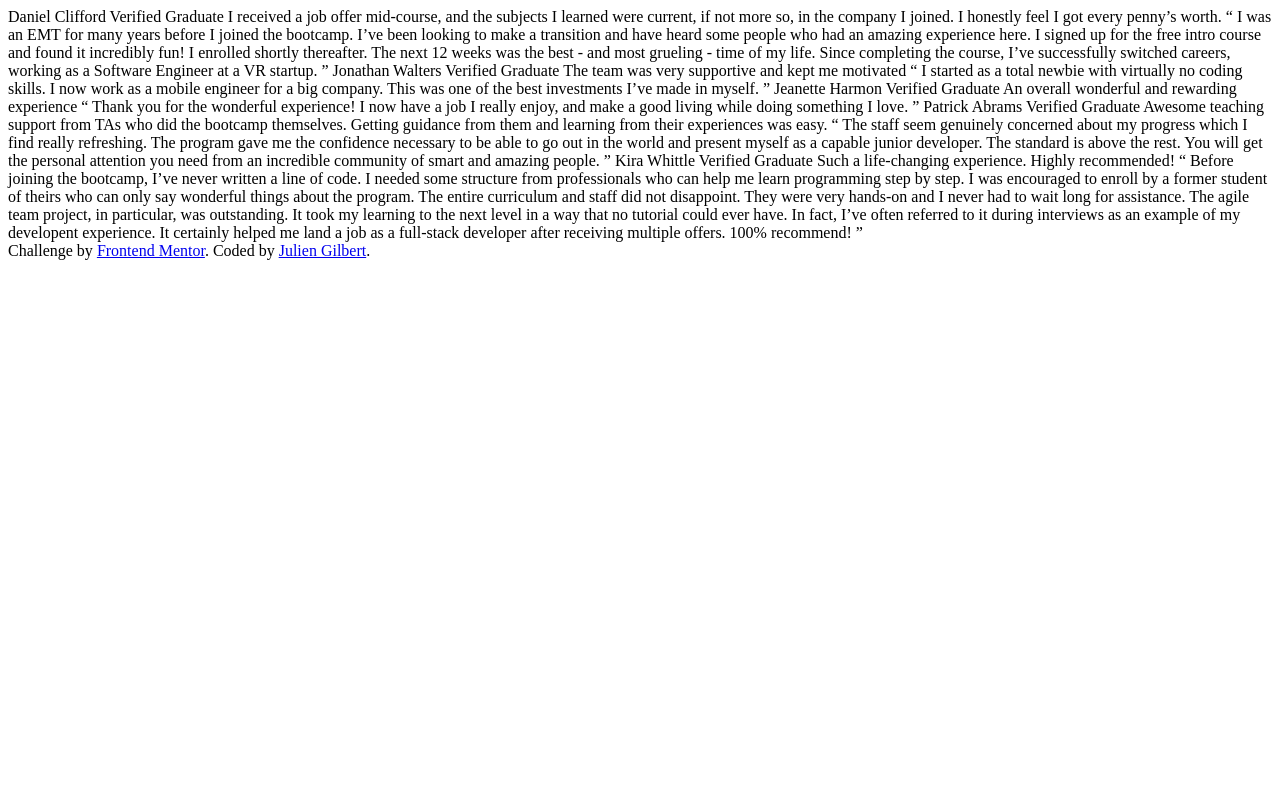
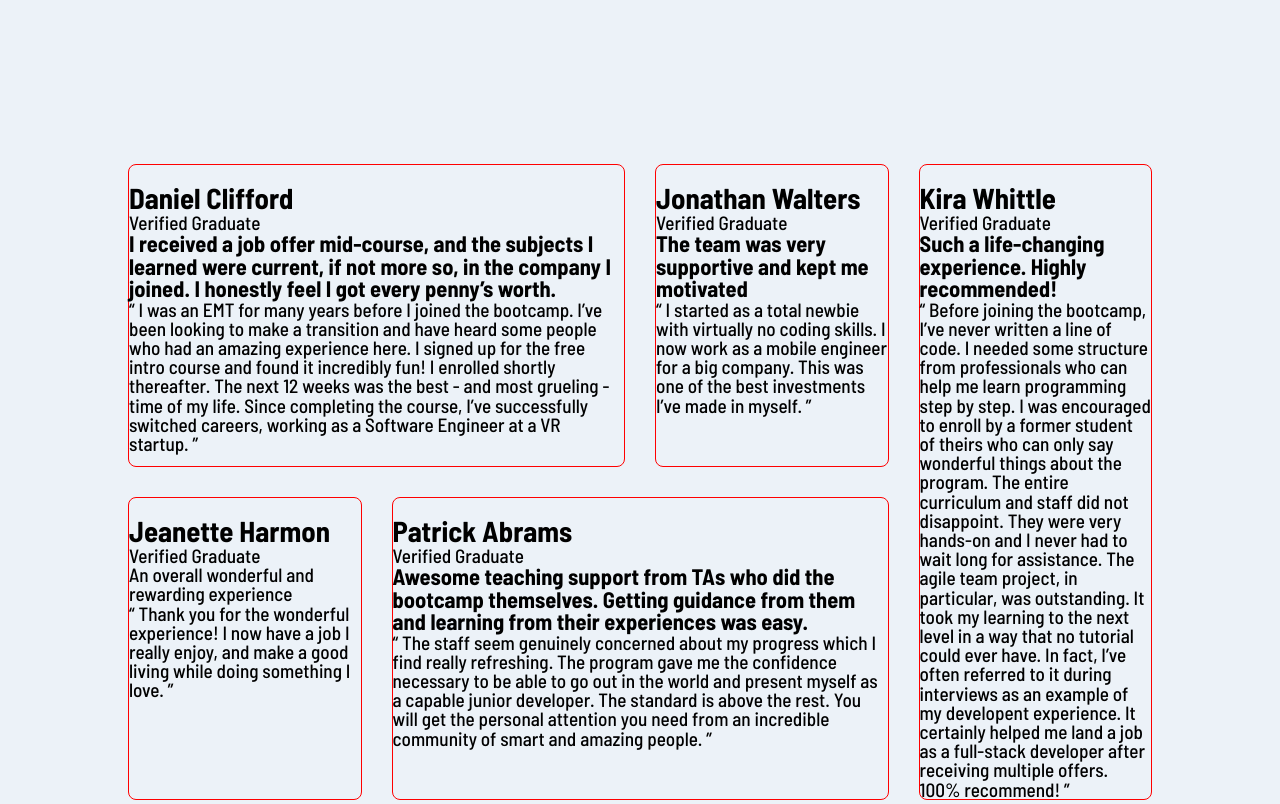
Before and after one commit to juliengDev/Testimonials-grid-section, a website: page index.html in a window 1280 px wide. Shown: the top 804 px of the page. Drawn offline with Linux system fonts and the light colour scheme.

Commit message:
HTML done

```diff
--- a/index.html
+++ b/index.html
@@ -10,61 +10,84 @@
 </head>
 
 <body>
-  <header></header>
-  <main>Daniel Clifford
-    Verified Graduate
-
-    I received a job offer mid-course, and the subjects I learned were current, if not more so,
-    in the company I joined. I honestly feel I got every penny’s worth.
-
-    “ I was an EMT for many years before I joined the bootcamp. I’ve been looking to make a
+  <main class="grid__container ">
+    <article class="grid__container__daniel cards cards_item1">
+      <header>
+        <img src="" alt="">
+        <div>
+          <h2>Daniel Clifford</h2>
+          <p>Verified Graduate</p>
+        </div>
+        <h3>I received a job offer mid-course, and the subjects I learned were current, if not more so,
+          in the company I joined. I honestly feel I got every penny’s worth.</h3>
+        <p>“ I was an EMT for many years before I joined the bootcamp. I’ve been looking to make a
           transition and have heard some people who had an amazing experience here. I signed up
           for the free intro course and found it incredibly fun! I enrolled shortly thereafter.
           The next 12 weeks was the best - and most grueling - time of my life. Since completing
-    the course, I’ve successfully switched careers, working as a Software Engineer at a VR startup. ”
-
-    Jonathan Walters
+          the course, I’ve successfully switched careers, working as a Software Engineer at a VR startup. ”</p>
+      </header>
+    </article>
+    <article class="grid__container__jonathan cards cards__item2">
+      <header>
+        <img src="" alt="">
+        <div>
+          <h2>Jonathan Walters</h2>
+          <p>Verified Graduate</p>
+        </div>
+        <h3> The team was very supportive and kept me motivated</h3>
+        <p>“ I started as a total newbie with virtually no coding skills. I now work as a mobile engineer
+          for a big company. This was one of the best investments I’ve made in myself. ”</p>
+      </header>
+    </article>
+    <article class="grid__container__jeanette cards cards__item3">
+      <header>
+        <img src="" alt="">
+        <div>
+          <h2>Jeanette Harmon</h2>
+          <p> Verified Graduate</p>
+        </div>
+        An overall wonderful and rewarding experience
+        <h3></h3>
+        <p> “ Thank you for the wonderful experience! I now have a job I really enjoy, and make a good living
+          while doing something I love. ”</p>
+      </header>
+    </article>
+    <article class="grid__container__patrick cards cards__item4">
+      <header>
+        <img src="" alt="">
+        <div>
+          <h2> Patrick Abrams</h2>
           Verified Graduate
-
-    The team was very supportive and kept me motivated
-
-    “ I started as a total newbie with virtually no coding skills. I now work as a mobile engineer
-    for a big company. This was one of the best investments I’ve made in myself. ”
-
-    Jeanette Harmon
-    Verified Graduate
-
-    An overall wonderful and rewarding experience
-
-    “ Thank you for the wonderful experience! I now have a job I really enjoy, and make a good living
-    while doing something I love. ”
-
-    Patrick Abrams
-    Verified Graduate
-
-    Awesome teaching support from TAs who did the bootcamp themselves. Getting guidance from them and
-    learning from their experiences was easy.
-
-    “ The staff seem genuinely concerned about my progress which I find really refreshing. The program
+          <p></p>
+        </div>
+        <h3>Awesome teaching support from TAs who did the bootcamp themselves. Getting guidance from them and
+          learning from their experiences was easy.</h3>
+        <p>“ The staff seem genuinely concerned about my progress which I find really refreshing. The program
           gave me the confidence necessary to be able to go out in the world and present myself as a capable
           junior developer. The standard is above the rest. You will get the personal attention you need from
-    an incredible community of smart and amazing people. ”
-
-    Kira Whittle
+          an incredible community of smart and amazing people. ”</p>
+      </header>
+    </article>
+    <article class="grid__container__kira cards cards__item5">
+      <header>
+        <img src="" alt="">
+        <div>
+          <h2>Kira Whittle</h2>
           Verified Graduate
-
-    Such a life-changing experience. Highly recommended!
-
-    “ Before joining the bootcamp, I’ve never written a line of code. I needed some structure from
+          <p></p>
+        </div>
+        <h3> Such a life-changing experience. Highly recommended!</h3>
+        <p>“ Before joining the bootcamp, I’ve never written a line of code. I needed some structure from
           professionals who can help me learn programming step by step. I was encouraged to enroll by a former
           student of theirs who can only say wonderful things about the program. The entire curriculum and staff
           did not disappoint. They were very hands-on and I never had to wait long for assistance. The agile team
           project, in particular, was outstanding. It took my learning to the next level in a way that no tutorial
           could ever have. In fact, I’ve often referred to it during interviews as an example of my developent
           experience. It certainly helped me land a job as a full-stack developer after receiving multiple offers.
-    100% recommend! ”
+          100% recommend! ”</p>
+      </header>
+    </article>
   </main>
-
   <footer class="attribution">
     Challenge by <a class="attribution__credit" href="https://www.frontendmentor.io?ref=challenge"
       target="_blank">Frontend
--- a/sass/base/_base.scss
+++ b/sass/base/_base.scss
@@ -1,12 +1,7 @@
 :root {
-  --color-dark-charcoal: #312e2c;
-  --color-dark-raspberry: #7a284e;
-  --color-brandy-red: #854632;
-  --color-wenge-brown: #5f564d;
-  --color-eggshell: #f3e5d7;
-  --color-white-coffee: #e3ddd7;
-  --color-snow: #fff7fb;
+  --color-light-grey: #cfcfcf;
   --color-pure-white: #ffffff;
+  --color-body: #ecf2f8;
 }
 
 * {
@@ -23,6 +18,7 @@ body {
   position: relative;
   min-height: 100dvh;
   margin: 0;
+  background-color: var(--color-body);
 }
 html {
   box-sizing: border-box;
--- a/sass/base/_typography.scss
+++ b/sass/base/_typography.scss
@@ -11,9 +11,24 @@
 	•	900 : Black (Heavy)
 
   */
+@import url("https://fonts.googleapis.com/css2?family=Barlow+Semi+Condensed:ital,wght@0,100;0,200;0,300;0,400;0,500;0,600;0,700;0,800;0,900;1,100;1,200;1,300;1,400;1,500;1,600;1,700;1,800;1,900&display=swap");
 
 body {
-  font-family: "Verdana", sans-serif;
-  font-weight: 400;
+  font-family: "Barlow Semi Condensed", sans-serif;
+  font-weight: 500;
   line-height: 1;
+  font-size: clamp(1.3rem, 1.5vw, 2rem);
 }
+
+.ft-verified {
+  font-size: clamp(1.1rem, 1.5vw, 1.8rem);
+}
+
+.ft-intro {
+  font-size: clamp(2rem, 1.5vw, 2.5rem);
+  font-weight: 600;
+}
+.ft-txt {
+  color: var(--color-light-grey);
+  line-height: 1.125;
+}
--- a/sass/base/_utilities.scss
+++ b/sass/base/_utilities.scss
@@ -1,25 +1,27 @@
-.centered-div {
-  position: absolute;
-  top: 50%;
-  left: 50%;
-  transform: translate(-50%, -50%);
-  text-align: center;
+.grid__container {
+  display: grid;
+  grid-template-columns: repeat(4, 1fr);
+  grid-template-rows: repeat(2, 1fr);
+  grid-template-areas:
+    "daniel daniel jonathan kira"
+    "jeanette patrick patrick kira";
+  gap: 3rem;
+  margin: 16.4rem auto;
+  width: min(111rem, 80%);
+
+  &__daniel {
+    grid-area: daniel;
+  }
+  &__jonathan {
+    grid-area: jonathan;
+  }
+  &__kira {
+    grid-area: kira;
+  }
+  &__jeanette {
+    grid-area: jeanette;
+  }
+  &__patrick {
+    grid-area: patrick;
+  }
 }
-.centered-div2 {
-  margin: 0 auto;
-  max-width: 50%;
-  text-align: center;
-}
-
-.centered-div3 {
-  display: flex;
-  flex-direction: column;
-  align-items: center;
-  margin: 0 auto;
-}
-
-.container {
-  display: flex;
-  justify-content: center;
-  align-items: center;
-}
--- /dev/null
+++ b/sass/components/_cards.scss
@@ -0,0 +1,6 @@
+.cards {
+  display: flex;
+  flex-direction: column;
+  border-radius: 8px;
+  border: 1px solid red;
+}
--- a/sass/main.scss
+++ b/sass/main.scss
@@ -9,4 +9,5 @@
 @import "layout/header";
 @import "layout/footer";
 
+@import "components/cards";
 @import "pages/home";
```
Also changed, not shown: public/css/style.css, 1 other file. Lines whose indentation alone changed are shown as unchanged.
